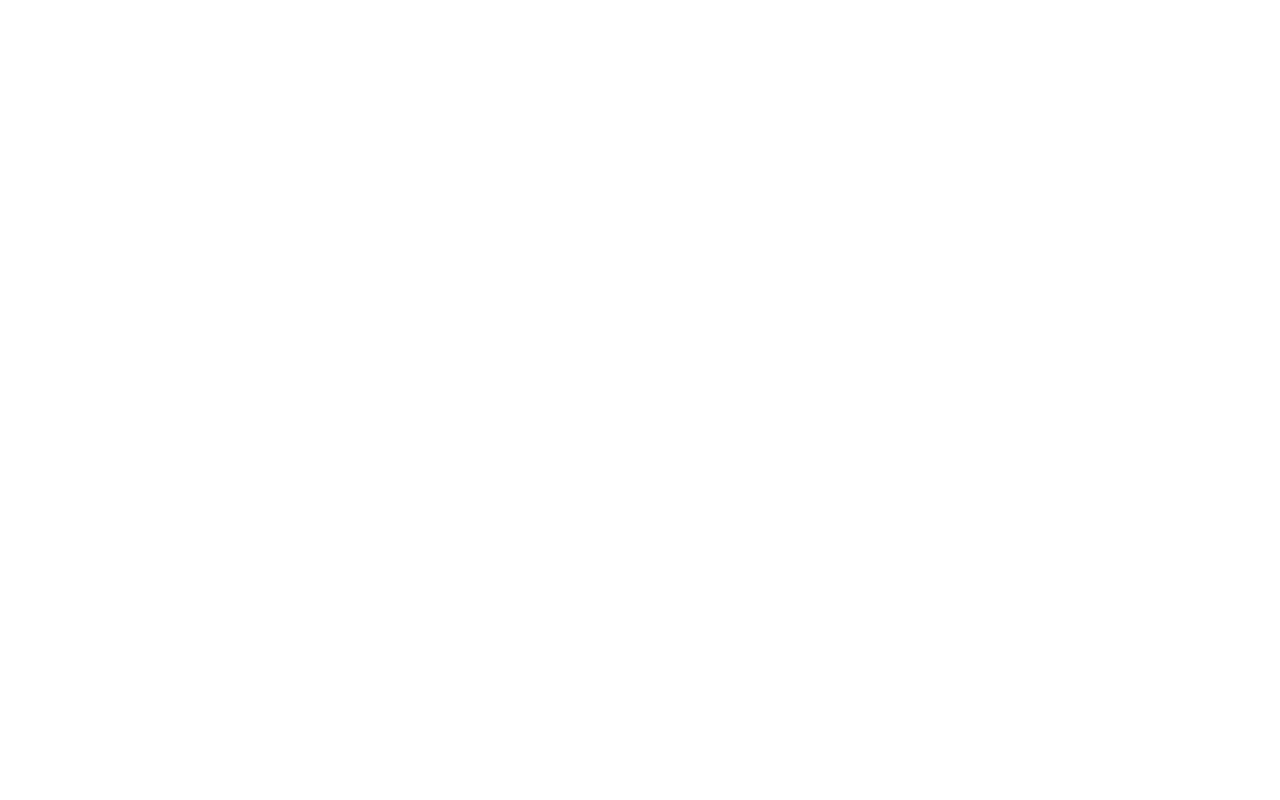
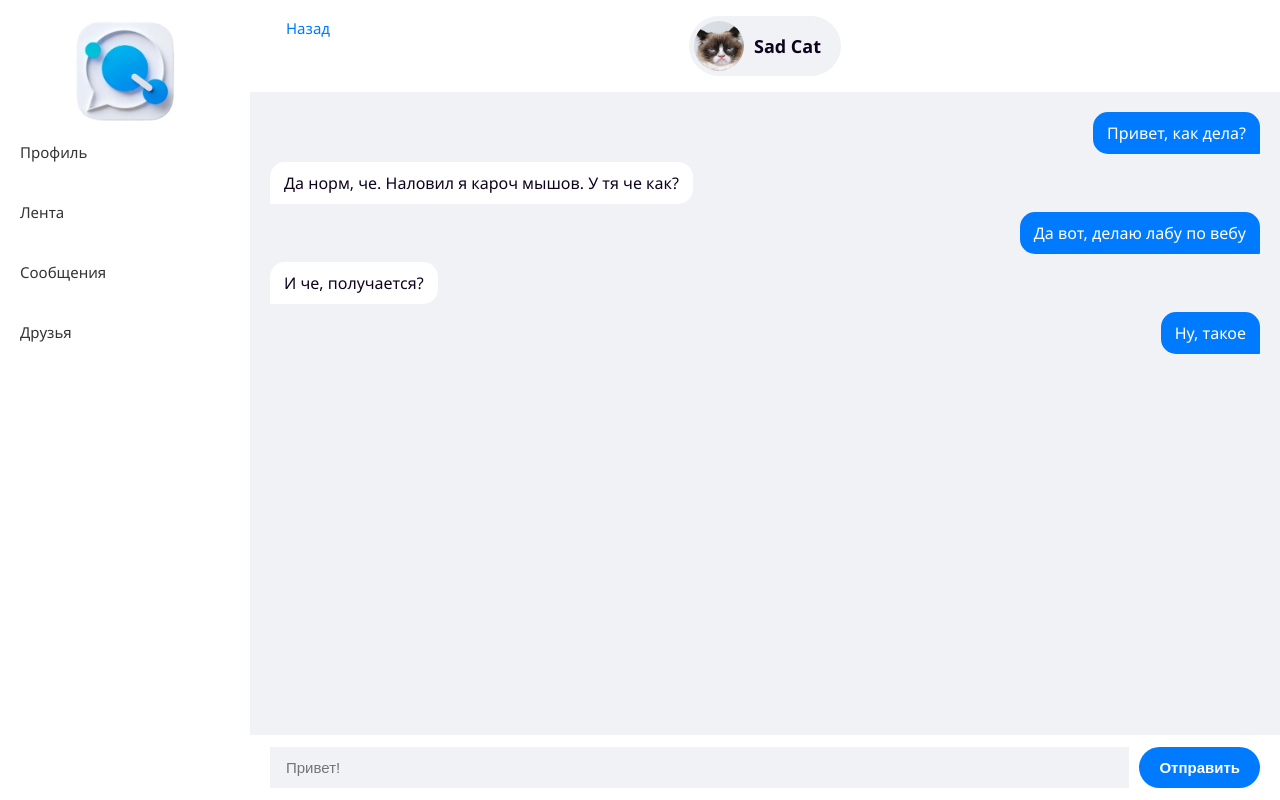
Before and after one commit to sinchrofazatron/web6405-davydova_va, a plain HTML site: page lab4/chat.html in a window 1280 px wide. Drawn offline with Linux system fonts and the light colour scheme.

Commit message:
Страница с отдельным чатом через Flexbox

```diff
--- a/lab4/chat.html
+++ b/lab4/chat.html
@@ -0,0 +1,64 @@
+<!DOCTYPE html>
+<html lang="ru" dir="ltr">
+
+<head>
+    <link href="style.css" rel="stylesheet">
+    <meta charset="UTF-8">
+    <meta name="keywords" content="социальная сеть, сообщения, мессенджер, О2">
+    <meta name="description" content="Сообщения для социальной сети О2. Общайтесь с друзьями и получайте уведомления о новых сообщениях.">
+    <title>O2: Чат</title>
+</head>
+
+<body>
+    <aside class="aside-panel">
+        <img src="images/logo-no-bg-preview.png" class="aside-panel-logo" alt="Логотип О2">
+        <nav class="aside-panel-nav">
+            <a href="profile.html" class="aside-panel-link">
+                <span>Профиль</span>
+            </a>
+            <a href="main_screen.html" class="aside-panel-link">
+                <span>Лента</span>
+            </a>
+            <a href="messages.html" class="aside-panel-link">
+                <span>Сообщения</span>
+            </a>
+            <a href="friends.html" class="aside-panel-link">
+                <span>Друзья</span>
+            </a>
+        </nav>
+    </aside>
+
+    <main class="main-content chat">
+
+        <header class="chat__header">
+
+            <div class="chat__header-side">
+                <a href="messages.html" class="chat__back">Назад</a>
+            </div>
+
+
+            <div class="chat__user-info">
+                <img src="images/avatar1.jpg" class="chat__avatar" alt="Sad Cat">
+                <h2 class="chat__title">Sad Cat</h2>
+            </div>
+
+            <div class="chat__header-side"></div>
+
+        </header>
+
+        <section class="chat__messages">
+            <div class="chat__message chat__message--out">Привет, как дела?</div>
+            <div class="chat__message chat__message--in">Да норм, че. Наловил я кароч мышов. У тя че как?</div>
+            <div class="chat__message chat__message--out">Да вот, делаю лабу по вебу</div>
+            <div class="chat__message chat__message--in">И че, получается?</div>
+            <div class="chat__message chat__message--out">Ну, такое</div>
+        </section>
+
+        <form class="chat__form">
+            <input type="text" id="message" required class="chat__input" placeholder="Привет!">
+            <button type="submit" class="chat__send">Отправить</button>
+        </form>
+    </main>
+
+</body>
+</html>
--- a/lab4/style.css
+++ b/lab4/style.css
@@ -319,3 +319,134 @@ a {
 .chats__time {
   font-size: 12px;
 }
+
+.main-content.chat {
+  width: auto;
+  height: 100vh;
+  overflow: hidden;
+  padding: 0;
+  align-items: stretch;
+}
+
+.chat__header {
+  display: flex;
+  align-items: center;
+  justify-content: space-between;
+  gap: 12px;
+  padding: 16px 20px;
+  background: #ffffff;
+}
+
+.chat__header-side {
+  display: flex;
+  flex: 1;
+}
+
+.chat__header-side:first-child {
+  justify-content: flex-start;
+  align-items: flex-start;
+}
+
+.chat__header-side:last-child {
+  justify-content: flex-end;
+}
+
+.chat__user-info {
+  display: flex;
+  align-items: center;
+  gap: 10px;
+  padding: 5px 20px 5px 5px;
+  background: #f0f2f5;
+  border-radius: 50px;
+  flex-shrink: 0;
+}
+
+.chat__avatar {
+  width: 50px;
+  height: 50px;
+  border-radius: 50%;
+  object-fit: cover;
+}
+
+.chat__title {
+  margin: 0;
+  font-size: 18px;
+  font-weight: bold;
+}
+
+.chat__back {
+  left: 20px;
+  top: 50%;
+  transform: translateY(-50%);
+  text-decoration: none;
+  color: #007bff;
+  font-size: 15px;
+  font-weight: 500;
+  padding: 8px 16px;
+}
+
+.chat__back:hover {
+  color:#0056b3;
+}
+
+.chat__messages {
+  display: flex;
+  flex-direction: column;
+  flex: 1;
+  gap: 8px;
+  padding: 20px;
+  overflow-y: auto;
+  background: #f0f2f5;
+  box-sizing: border-box;
+}
+
+.chat__message {
+  max-width: 70%;
+  padding: 10px 14px;
+  border-radius: 15px;
+}
+
+.chat__message--out {
+  align-self: flex-end;
+  background: #007bff;
+  color: #ffffff;
+  border-bottom-right-radius: 1px;
+}
+
+.chat__message--in {
+  align-self: flex-start;
+  background: #ffffff;
+  color: #0f031e;
+  border-bottom-left-radius: 1px;
+}
+
+.chat__form {
+  display: flex;
+  gap: 10px;
+  padding: 12px 20px;
+  background: #ffffff;
+}
+
+.chat__input {
+  flex: 1;
+  padding: 12px 16px;
+  border: none;
+  background: #f0f2f5;
+  font-size: 15px;
+}
+
+.chat__send {
+  padding: 12px 20px;
+  border: none;
+  border-radius: 25px;
+  background: #007bff;
+  color: #ffffff;
+  font-size: 15px;
+  font-weight: bold;
+  cursor: pointer;
+  transition: background-color 0.2s;
+}
+
+.chat__send:hover {
+  background: #0056b3;
+}
```
Also changed, not shown: lab4/messages.html (+1 -1 lines).
